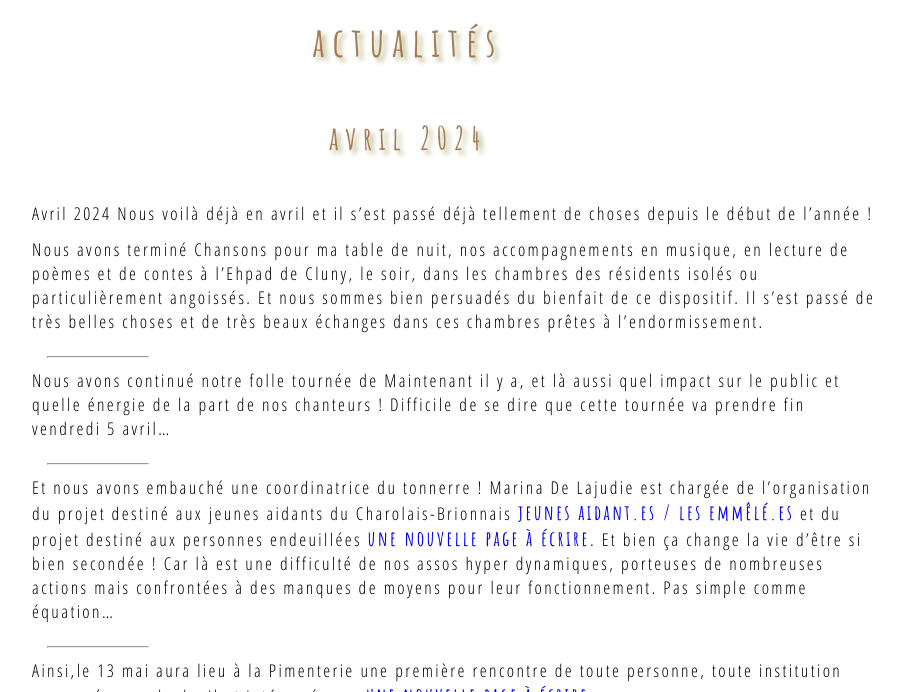
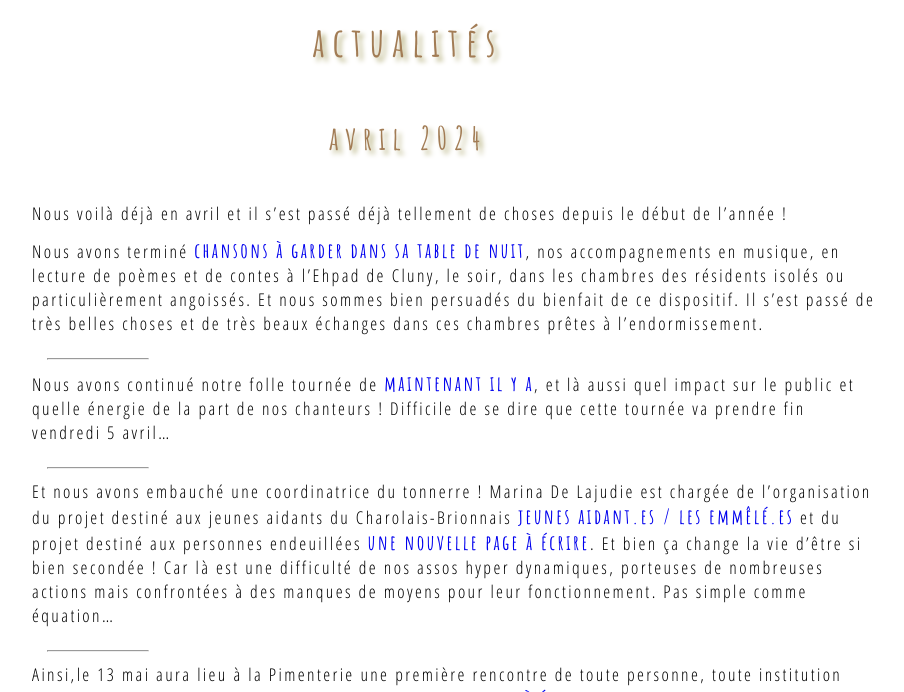
Before and after one commit to leshnik/revertouthaut, a Jekyll site: the page built from actualites.md, in a window 1280 px wide and 900 px high, scrolled down 5042 px, cut to the strip 59-751 px from the top of the window. Shown: the whole strip, without its empty margins (232-1136 px from the left). Built offline with Jekyll 4.4.1, drawn with Linux system fonts in a browser that asks for light colours; some of the changed text lies outside the part shown.

Commit message:
add downloads to their pages and typos

```diff
--- a/actualites.md
+++ b/actualites.md
@@ -64,11 +64,11 @@ summary:
 <h1>actualités</h1>
 <h2>avril 2024</h2>
 <ul class="institutions">
-    <li>Avril 2024 Nous voilà déjà en avril et il s’est passé déjà tellement de choses depuis le début de l’année !</li>
+    <li>Nous voilà déjà en avril et il s’est passé déjà tellement de choses depuis le début de l’année !</li>
 
-<li>Nous avons terminé Chansons pour ma table de nuit, nos accompagnements en musique, en lecture de poèmes et de contes à l’Ehpad de Cluny, le soir, dans les chambres des résidents isolés ou particulièrement angoissés. Et nous sommes bien persuadés du bienfait de ce dispositif. Il s’est passé de très belles choses et de très beaux échanges dans ces chambres prêtes à l’endormissement.</li>
+<li>Nous avons terminé <a href="chansons-a-garder-dans-sa-table-de-nuit">chansons à garder dans sa table de nuit</a>, nos accompagnements en musique, en lecture de poèmes et de contes à l’Ehpad de Cluny, le soir, dans les chambres des résidents isolés ou particulièrement angoissés. Et nous sommes bien persuadés du bienfait de ce dispositif. Il s’est passé de très belles choses et de très beaux échanges dans ces chambres prêtes à l’endormissement.</li>
 <hr>
-<li>Nous avons continué notre folle tournée de Maintenant il y a, et là aussi quel impact sur le public et quelle énergie de la part de nos chanteurs ! Difficile de se dire que cette tournée va prendre fin vendredi 5 avril…</li>
+<li>Nous avons continué notre folle tournée de <a href="maintenant-il-y-a">maintenant il y a</a>, et là aussi quel impact sur le public et quelle énergie de la part de nos chanteurs ! Difficile de se dire que cette tournée va prendre fin vendredi 5 avril…</li>
 <hr>
 <li>Et nous avons embauché une coordinatrice du tonnerre ! Marina De Lajudie est chargée de l’organisation du projet destiné aux jeunes aidants du Charolais-Brionnais <a href="jeunes-aidants">jeunes aidant.es&nbsp;/&nbsp;les emmêlé.es</a> et du projet destiné aux personnes endeuillées <a href="une-nouvelle-page"> une nouvelle page à écrire</a>. Et bien ça change la vie d’être si bien secondée ! Car là est une difficulté de nos assos hyper dynamiques, porteuses de nombreuses actions mais confrontées à des manques de moyens pour leur fonctionnement. Pas simple comme équation…</li>
 <hr>
```
Also changed, not shown: other parts of actualites.md (+1 -1 lines), empreintes-sur-le-chemin.md (+5 -0 lines), jeunes-aidants.md (+4 -0 lines), une-nouvelle-page.md (+7 -0 lines).
